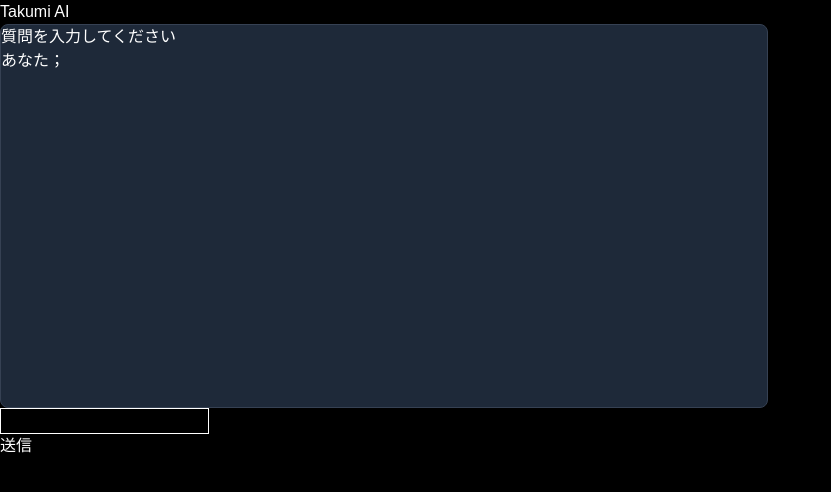
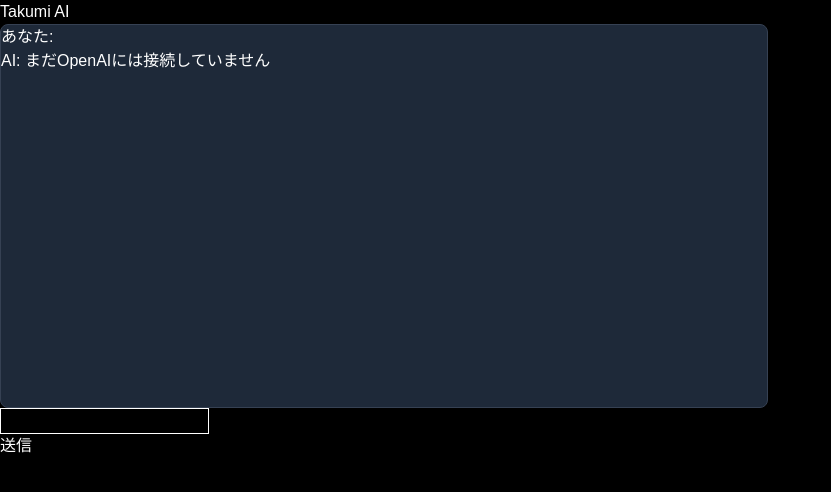
Before and after one commit to tyidong215/takumi-ai, a Next.js app in the folder takumi-ai/takumi-ai/: page / in a window 1280 px wide. Both pictures are taken after a click on the button "送信". Shown: the top 492 px of the page, without its empty margins (0-831 px from the left). Built offline with nearby package versions, Linux system fonts and the light colour scheme.

Commit message:
AIの仮返信機能を追加

```diff
--- a/takumi-ai/takumi-ai/app/page.tsx
+++ b/takumi-ai/takumi-ai/app/page.tsx
@@ -7,7 +7,11 @@ export default function Home() {
   const[messages,setMessages] = useState<string[]>([]);
 
   function handleSend(){
-    setMessages([...messages,message]);
+    setMessages([
+      ...messages,
+      `あなた: ${message}`,
+      "AI: まだOpenAIには接続していません"
+      ]);
     setMessage("");
   }
   return (
@@ -15,9 +19,12 @@ export default function Home() {
       <h1>Takumi AI</h1>
 
       <div className="bg-gray-800 h-96 border border-gray-700 rounded-lg w-full max-w-3xl">
-        <p>質問を入力してください</p>
+        {messages.length === 0 &&(
+      <p>質問を入力してください</p>
+        )}
+
         {messages.map((item,index) => (
-          <p key={index}>あなた；{item}</p>
+          <p key={index}>{item}</p>
         ))}
       </div>
 
```
